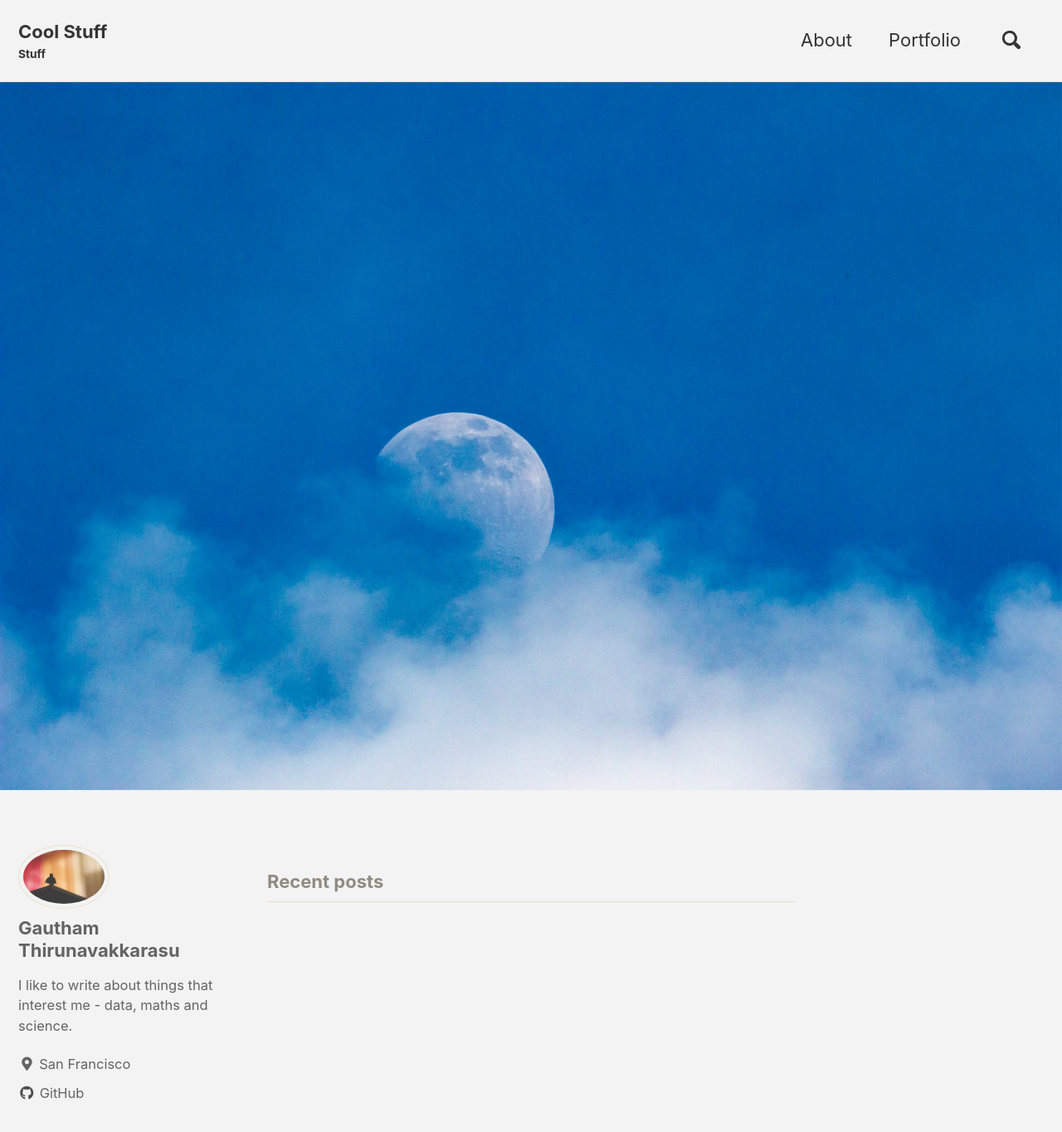
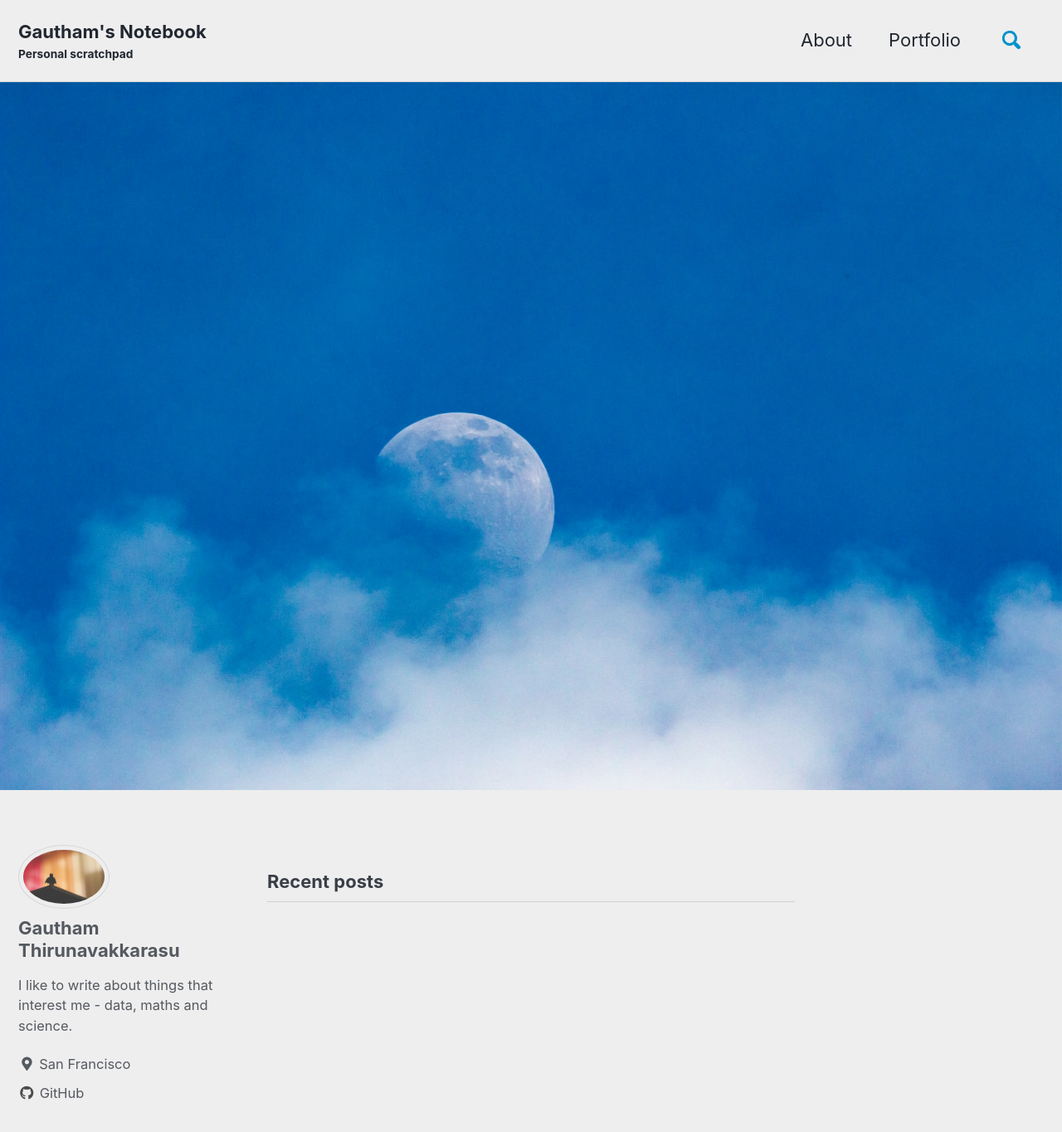
Before and after one commit to thgautham/th-gautham.github.io, a Jekyll site: the page built from index.html, in a window 1280 px wide and 1400 px high. Shown: the top 1364 px of the window at 83% size. Built offline with Jekyll 4.4.1, drawn with Linux system fonts in a browser that asks for light colours; cached includes are drawn as plain includes; part of the change alters nothing that is shown.

Commit message:
page edits

```diff
--- a/_config.yml
+++ b/_config.yml
@@ -7,13 +7,13 @@
 
 remote_theme             : "mmistakes/minimal-mistakes@4.19.3"
 
-minimal_mistakes_skin    : "dirt" # "air", "aqua", "contrast", "dark", "dirt", "neon", "mint", "plum", "sunrise"
+minimal_mistakes_skin    : "air" # "air", "aqua", "contrast", "dark", "dirt", "neon", "mint", "plum", "sunrise"
 
 # Site Settings
 locale                   : "en-US"
-title                    : "Cool Stuff"
+title                    : "Gautham's Notebook"
 title_separator          : "-"
-subtitle                 : "Stuff"
+subtitle                 : "Personal scratchpad"
 name                     : &name "Gautham Thirunavakkarasu" # &name is a YAML anchor which can be *referenced later
 description              : &description "A personal scratchpad for all things I find interest in - data, maths and science."
 url                      : # https://mmistakes.github.io # the base hostname & protocol for your site e.g. "https://mmistakes.github.io"
@@ -213,43 +213,13 @@ defaults:
     values:
       layout: single
       author_profile: true
-  # _docs
-  - scope:
-      path: ""
-      type: docs
-    values:
-      layout: single
-      read_time: false
-      author_profile: false
-      share: false
-      comments: false
-      sidebar:
-        nav: "docs"
-  # _recipes
-  - scope:
-      path: ""
-      type: recipes
-    values:
-      layout: single
-      author_profile: true
-      share: true
-      comments: true
-  # _pets
-  - scope:
-      path: ""
-      type: pets
-    values:
-      layout: single
-      author_profile: true
-      share: true
-      comment: true
   # _portfolio
   - scope:
       path: ""
       type: portfolio
     values:
-      layout: single
-      author_profile: false
+      layout: splash
+      author_profile: true
       share: true
 
 
```
